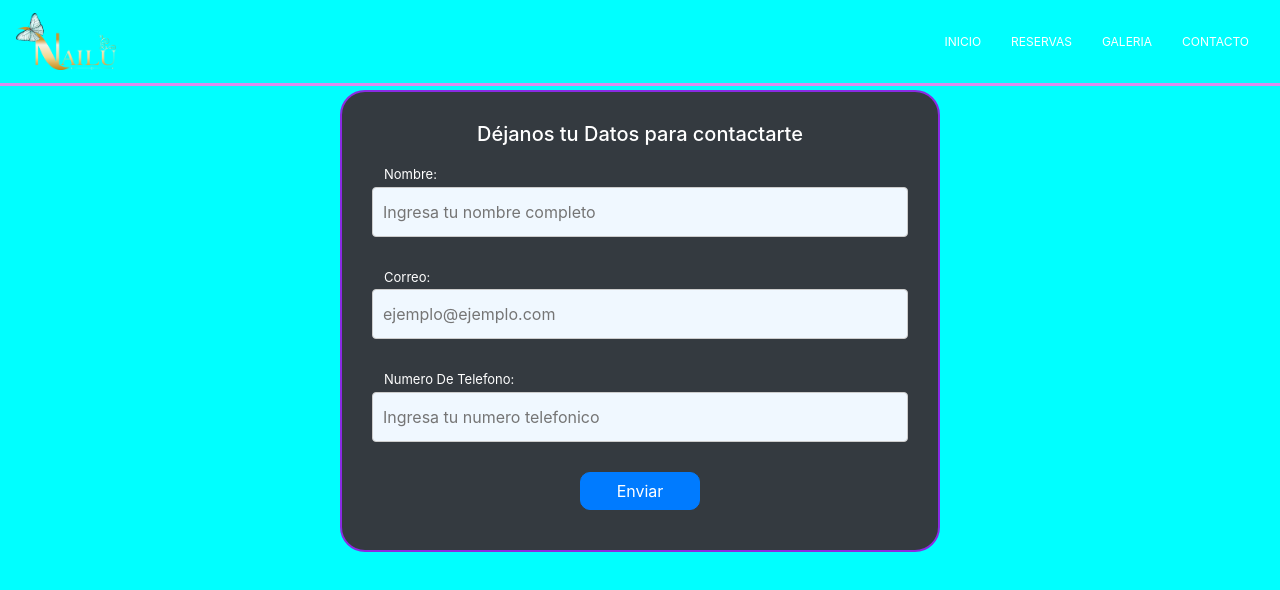
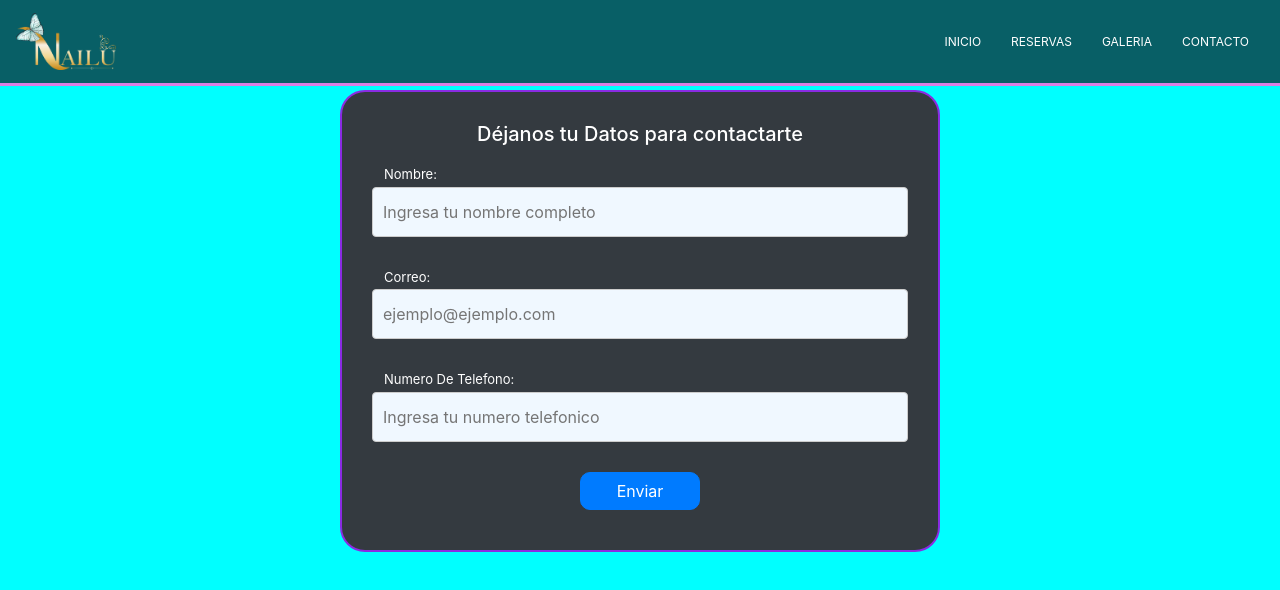
Before and after one commit to Angel10050/nailu_project, a React (Create React App) app: page /user/contactme in a window 1280 px wide. Shown: the top 590 px of the page. Built offline with nearby package versions, Linux system fonts and the light colour scheme; no server answers.

Commit message:
header backgound color clearblack

```diff
--- a/src/Components/navComponent/NavComponentStyle.css
+++ b/src/Components/navComponent/NavComponentStyle.css
@@ -6,6 +6,7 @@
 .componentFlex {
   display: flex;
   border-bottom: 3px solid rgba(238, 130, 238, 0.918);
+  background-color: #0e0610a3;
 }
 .responsiveNavbar {
   width: 100px;
```
